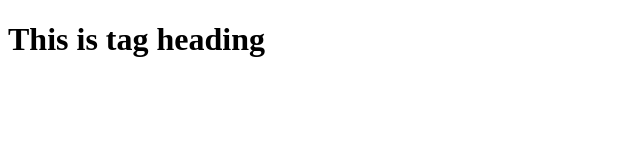
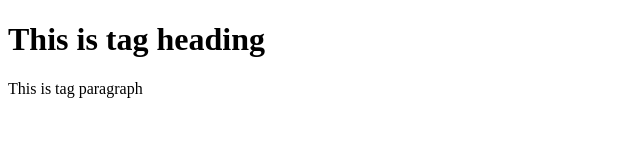
Before and after one commit to Nguientit/git-test-01, a plain HTML site: page index.html in a window 1280 px wide. Shown: the whole page, without its empty margins (0-640 px from the left). Drawn offline with Linux system fonts and the light colour scheme.

Commit message:
Second commit

```diff
--- a/index.html
+++ b/index.html
@@ -7,5 +7,6 @@
 </head>
 <body>
     <h1>This is tag heading</h1>
+    <p>This is tag paragraph</p>
 </body>
 </html>
```
